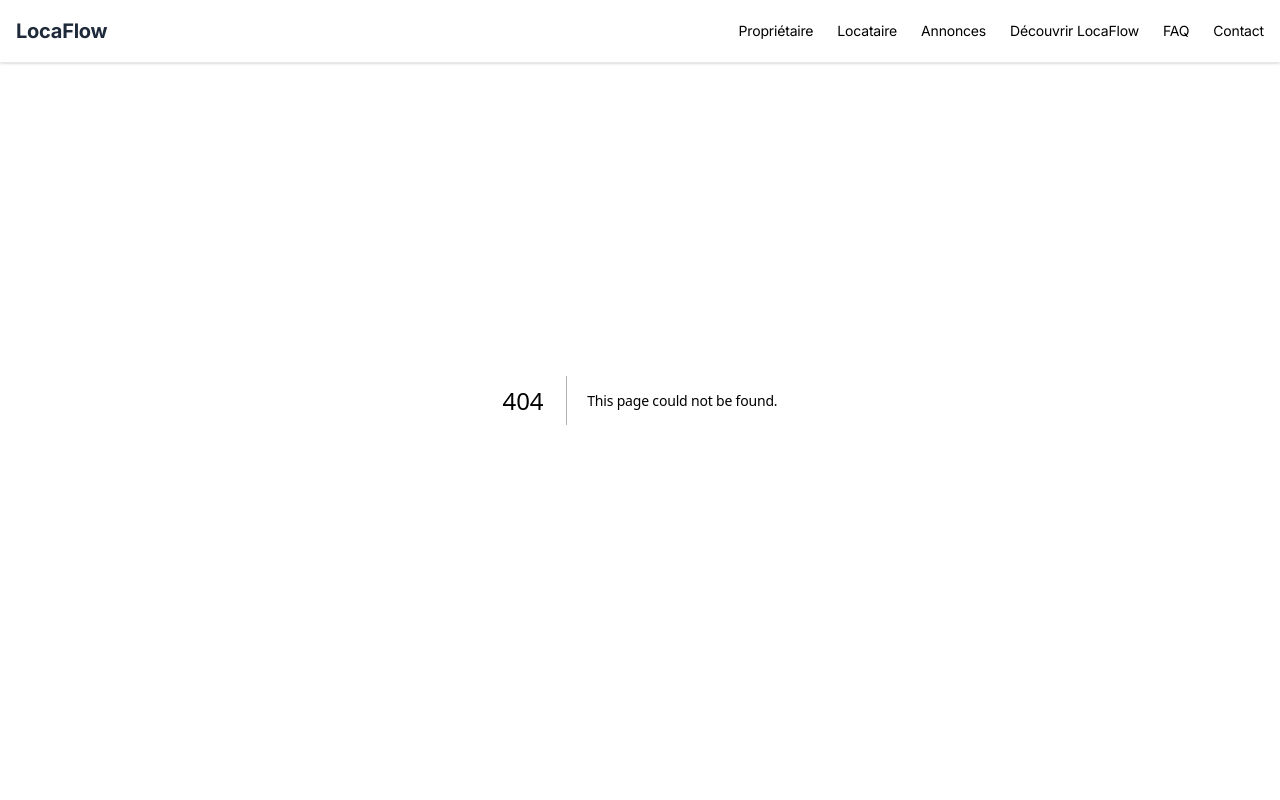
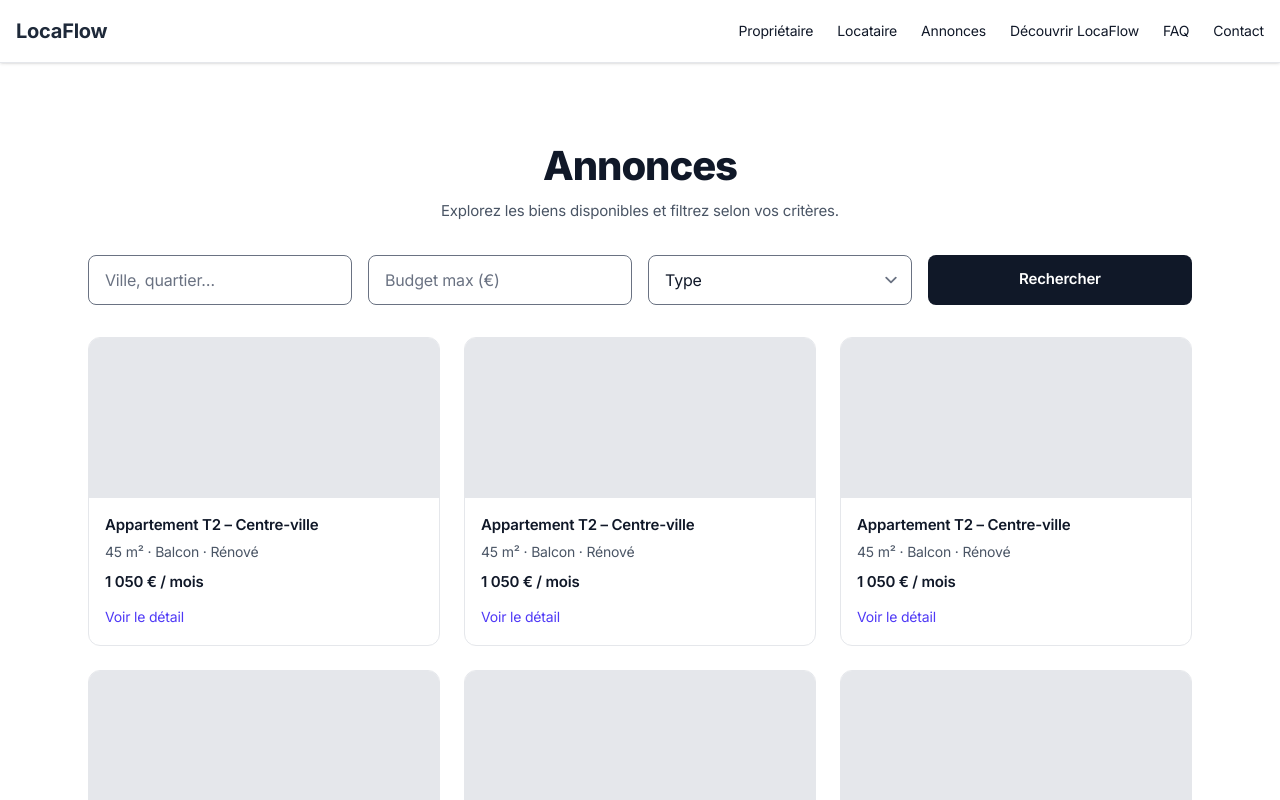
Before and after one commit to mikaelpackowski/locaflow, a Next.js app: page /annonces in a window 1280 px wide. Before the commit this address had no page. Shown: the top 800 px of the page. Built offline with nearby package versions, Linux system fonts and the light colour scheme.

Commit message:
Create page.tsx

```diff
--- /dev/null
+++ b/app/(default)/annonces/page.tsx
@@ -0,0 +1,45 @@
+export const metadata = {
+  title: "Annonces – LocaFlow",
+  description: "Trouvez un logement ou diffusez votre bien.",
+};
+
+export default function AnnoncesPage() {
+  return (
+    <section className="pt-28 md:pt-36">
+      <div className="mx-auto max-w-6xl px-4 sm:px-6">
+        <header className="mb-8 text-center">
+          <h1 className="text-3xl md:text-4xl font-extrabold">Annonces</h1>
+          <p className="mt-3 text-gray-600">Explorez les biens disponibles et filtrez selon vos critères.</p>
+        </header>
+
+        {/* Barre de recherche (placeholder) */}
+        <form className="mb-8 grid gap-4 md:grid-cols-4">
+          <input className="rounded-lg border px-4 py-3" placeholder="Ville, quartier…" />
+          <input className="rounded-lg border px-4 py-3" placeholder="Budget max (€)" type="number" />
+          <select className="rounded-lg border px-4 py-3">
+            <option>Type</option>
+            <option>Studio</option>
+            <option>T2</option>
+            <option>T3+</option>
+          </select>
+          <button className="rounded-lg bg-gray-900 px-4 py-3 font-semibold text-white hover:bg-gray-800">Rechercher</button>
+        </form>
+
+        {/* Grille d’annonces (placeholder) */}
+        <div className="grid gap-6 sm:grid-cols-2 lg:grid-cols-3">
+          {[1,2,3,4,5,6].map((i) => (
+            <article key={i} className="overflow-hidden rounded-xl border">
+              <div className="h-40 bg-gray-200" />
+              <div className="p-4">
+                <h3 className="font-semibold">Appartement T2 – Centre-ville</h3>
+                <p className="mt-1 text-sm text-gray-600">45 m² · Balcon · Rénové</p>
+                <p className="mt-2 font-semibold">1 050 € / mois</p>
+                <a href="#" className="mt-3 inline-flex text-sm text-indigo-600 hover:underline">Voir le détail</a>
+              </div>
+            </article>
+          ))}
+        </div>
+      </div>
+    </section>
+  );
+}
```
